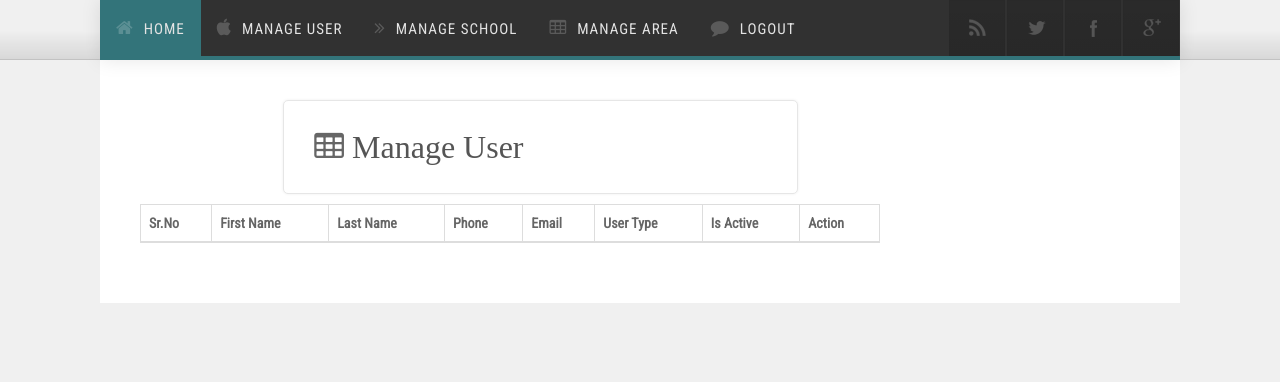
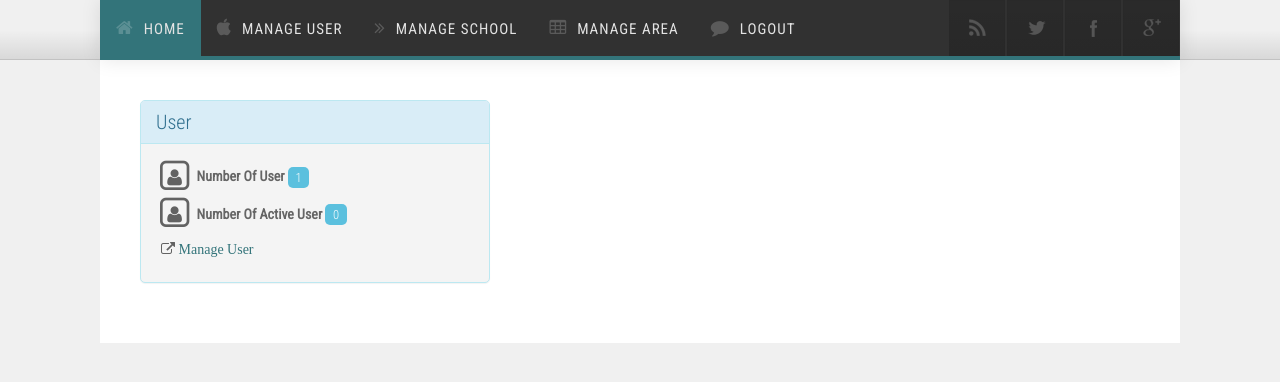
Before and after one commit to nikesh9220/SchoolAdmission, a PHP site: page /paypark/Admin/Index.php in a window 1280 px wide. Shown: the part 169-551 px from the top of the page. Run offline with PHP 8.4, Linux system fonts and the light colour scheme; the visitor is signed in with stand-in values (Sample User, id 1); tables that the repository leaves empty or names only in its code hold one stand-in row (values such as "Sample post"); lists and menus that the app fills with data are empty.

Commit message:
Admin Dashboard

```diff
--- a/Admin/Index.php
+++ b/Admin/Index.php
@@ -1,82 +1,40 @@
 
 <?php include "header.php" ?>
-<section class="table-responsive">
+    <!-- BEGIN EXAMPLE1 TABLE PORTLET-->
+<div class="row">
+    <div class="col-md-6 ">
+        <!-- Primary Panel -->
+        <div class="panel panel-info">
+            <div class="panel-heading">
+                <h3 class="panel-title">User</h3>
+            </div>
+            <div class="panel-body" >
+                <span class="fa-stack fa-lg">
+                <i class="fa fa-square-o fa-stack-2x"></i>
+                <i class="fa fa-user fa-stack-1x"></i>
+                </span>
     <?php
+    $q=$d->count_data("UserId","user","");
+    $r=mysqli_fetch_assoc($q);
+    ?>
+    <span>Number Of User</span> <span type="span" class="label label-info"><?php echo $r['total']; ?></span>
 
-   ?>
-
-    <!-- BEGIN EXAMPLE1 TABLE PORTLET-->
-    <div class="card">
-        <div class="card-header bg-white"><div class="animate fadeInRightBig"><div class="col-md-9 col-md-offset-2 col-sm-offset-3">
-
-                    <h2  style="background: white" class="login-page"><i class="fa fa-table"> Manage User</i></h2></div>
-            </div>
-            <div class="card-block p-t-25">
-                <div class="">
-                    <div class="pull-sm-right">
-                        <div class="tools pull-sm-right"></div>
-                    </div>
-                </div><div class="animate fadeInLeftBig">
-                    <table class="table table-striped table-bordered table-hover" id="sample_1">
-
-                        <thead>
-                        <tr>
-                            <th>Sr.No</th>
-                            <th>First Name</th>
-                            <th>Last Name</th>
-                            <th>Phone </th>
-                            <th>Email</th>
-                            <th>User Type</th>
-                            <th>Is Active</th>
-                            <th>Action</th>
-
-                        </tr>
-                        </thead>
-                        <tbody>
-                        <?php
-                        $i=1;
-                        $q=$d->select("user,userType","user.UserType=UserType.UserTypeId","");
-                        while ($data=mysqli_fetch_array($q)) {
+<br>
+    <span class="fa-stack fa-lg">
+                <i class="fa fa-square-o fa-stack-2x"></i>
+                <i class="fa fa-user fa-stack-1x"></i>
+            </span><br\>
+    <?php
+    $q=$d->count_data("UserId","user","IsActive=1");
+    $r=mysqli_fetch_assoc($q);
+    ?>
+    <br\><span>Number Of Active User</span> <span type="span" class="label label-info"><?php echo $r['total']; ?></span>
+<br><a class="btn-block" href="ManageUser.Php" style="margin: 5px;margin-right:15px "><i class="fa fa-external-link">  Manage User</i></a>
+   </div>
 
 
-                            ?>
-                            <tr>
-                                <td><?php echo $i++; ?></td>
-                                <td><?php echo $data['FirstName']; ?></td>
-                                <td><?php echo $data['LastName']; ?></td>
-                                <td><?php echo $data['MobileNumber']; ?></td>
-                                <td><?php echo $data['Email']; ?></td>
-                                <td><?php echo $data['Description']; ?></td>
-
-                                <td><?php
-                                    $Active=$data['IsActive']==0?"Yes":"No";
-                                    echo $Active ?></td>
-                                <td class="center" style="width: 150px">
-
-                                    <form style="float: left; margin-right: 3px;" action="userController.php" method="post">
-                                        <input type="hidden" name="UserId" value="<?php echo $data['UserId']; ?>">
-                                        <button class="btn btn-danger"
-                                                name="DeleteUser">Delete</button></form>
-
-                                    <form action="EditUser.php" method="post">
-                                        <input type="hidden" name="UserId" value="<?php echo $data['UserId']; ?>">
-                                        <button  class="btn btn-primary"
-                                                 name="User_Id">Edit</button>
-                                    </form>
-                                </td>
-                            </tr>
-                        <?php } ?>
-                        </tbody>
-
-                    </table>
-                </div>
-
-
-            </div>
         </div>
 
-
-
-
-
-        <?php include "footer.php" ?>
+    </div>
+        <!-- End Primary Panel -->
+</div>
--- a/lib/dao.php
+++ b/lib/dao.php
@@ -178,7 +178,7 @@ class dao implements interface1
             $where= 'where ' .$where;
         }
 
-        $count_data = mysqli_query($this->conn,"SELECT $field,COUNT(*)  FROM $table $where" ) or die(mysqli_error($this->conn));
+        $count_data = mysqli_query($this->conn,"SELECT $field,COUNT(*) as total FROM $table $where" ) or die(mysqli_error($this->conn));
         return $count_data;
 
     }
```
Also changed, not shown: Admin/EditUser.php (+47 -17 lines), Admin/ManageUSer.php (added, +82 -0 lines), Admin/UserController.php (+12 -5 lines).
